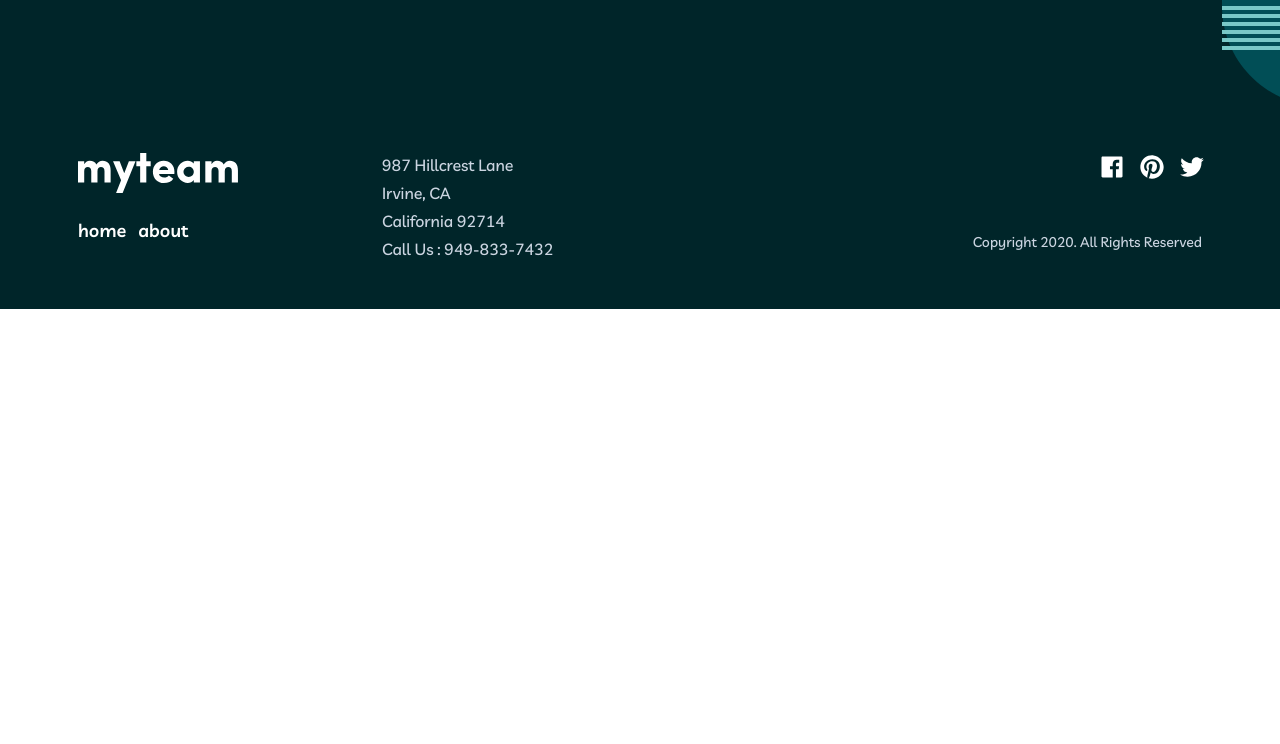
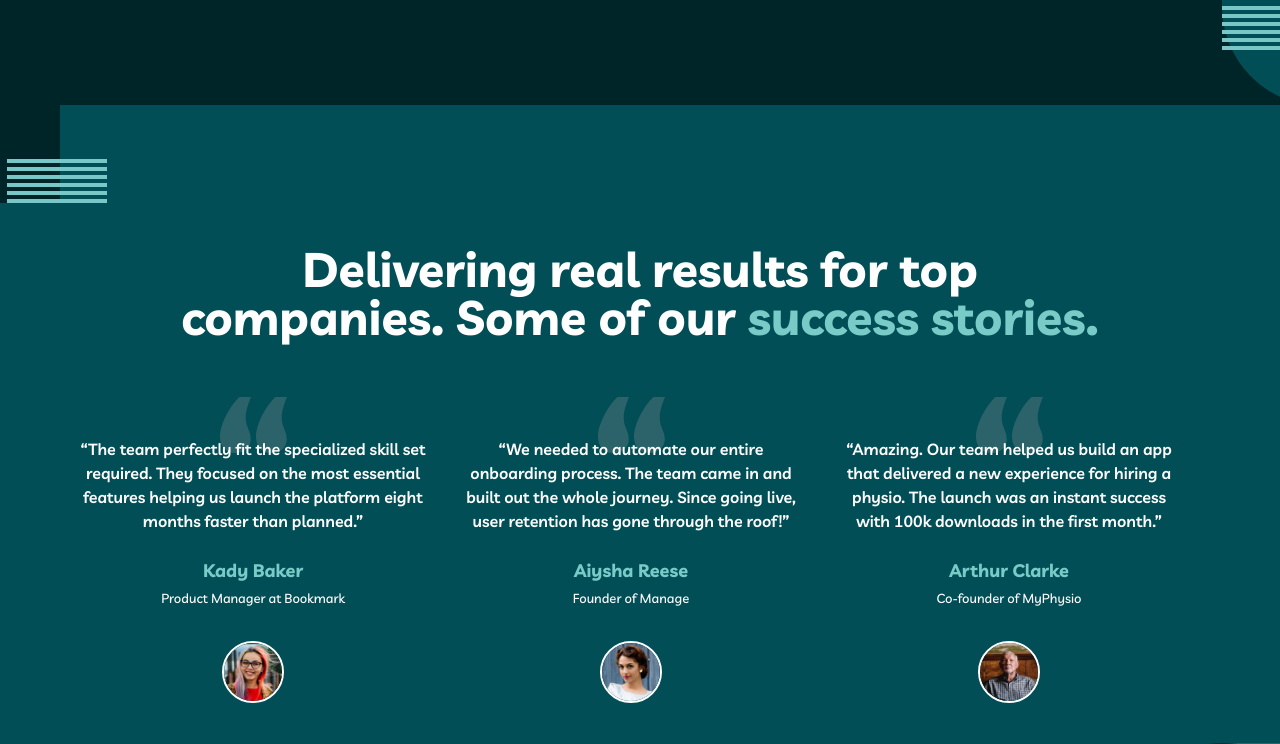
Before and after one commit to SMwebdeveloper/my-team, a Vue app: page / in a window 1280 px wide. Shown: the part 1235-1979 px from the top of the page. Before the commit the page ends 1544 px from the top, so only its background shows below. Built offline with nearby package versions, Linux system fonts and the light colour scheme.

Commit message:
add stories and offer section

```diff
--- a/src/components/Offer.vue
+++ b/src/components/Offer.vue
@@ -12,7 +12,7 @@
           <img src="@/assets/images/cards/cards-1.png" alt="card first image" class="w-[72px] h-[72px] mb-4 md:mb-0 md:mr-6"/>
           <div>
             <h4 class="text-[18px] font-bold text-primaryLight mb-2 md:mb-4 leading-7">Experienced Individuals</h4>
-            <p class="text-base text-white font-semibold leading-6 w-full md:max-w-[478px] lg:-w-[445px]">
+            <p class="description w-full md:max-w-[478px] lg:-w-[445px]">
               Our network is made up of highly experienced professionals who are
               passionate about what they do.
             </p>
@@ -26,7 +26,7 @@
           />
           <div>
             <h4 class="text-[18px] font-bold text-primaryLight mb-2 md:mb-4 leading-7">Easy to Implement</h4>
-            <p class="text-base text-white font-semibold leading-6 w-full md:max-w-[478px] lg:w-[445px]">
+            <p class="description w-full md:max-w-[478px] lg:w-[445px]">
               Our processes have been refined over years of implementation
               meaning our teams always deliver.
             </p>
@@ -36,7 +36,7 @@
           <img src="@/assets/images/cards/cards-3.png" alt="card third image" class="w-[72px] h-[72px] mb-4 md:mb-0 md:mr-6"/>
           <div>
             <h4 class="text-[18px] font-bold text-primaryLight mb-2 md:mb-4 leading-7">Enhanced Productivity</h4>
-            <p class="text-base text-white font-semibold leading-6 w-full md:max-w-[478px] lg:w-[445px]">
+            <p class="description w-full md:max-w-[478px] lg:w-[445px]">
               Our customized platform with in-built analytics helps you manage
               your distributed teams.
             </p>
--- /dev/null
+++ b/src/components/Stories.vue
@@ -0,0 +1,76 @@
+<template>
+  <section class="bg-primaryColor pb-40 pt-[140px] md:py-[100px] lg:py-[140px]">
+    <div class="project-container relative before:absolute before:top-[-140px] before:md:top-[-100px] before:lg:top-[-31%] before:left-0 before:lg:left-[-70px] before:w-[147px] before:h-[100px] before:bg-aboutIcon2 before:bg-no-repeat after:absolute after:bottom-[-260px] after:md:bottom-[-200px] after:lg:bottom-[-240px] after:right-0 after:lg:right-[-6%] after:w-[200px] after:h-[200px] after:bg-aboutIcon3 after:bg-no-repeat">
+      <h2
+        class="second-title w-[327px] md:w-[573px] lg:w-[932px] mb-12 lg:mb-14 mx-auto text-center"
+      >
+        Delivering real results for top companies. Some of our
+        <span class="text-raptureBlue">success stories.</span>
+      </h2>
+      <div class="flex flex-col lg:flex-row gap-y-12 lg:gap-y-0 lg:gap-x-7">
+        <div
+          class="bg-iconQuotes bg-no-repeat pt-10 text-center"
+          style="background-position-x: center; background-position-y: top"
+        >
+          <p class="description w-[327px] md:w-full lg:w-[350px] mb-4 lg:mb-6 mx-auto md:mx-0">
+            “The team perfectly fit the specialized skill set required. They
+            focused on the most essential features helping us launch the
+            platform eight months faster than planned.”
+          </p>
+          <h5 class="text-[18px] font-bold text-raptureBlue leading-7">
+            Kady Baker
+          </h5>
+          <span
+            class="text-[13px] font-medium text-white inline-block mb-4 lg:mb-8"
+            >Product Manager at Bookmark</span
+          >
+          <img
+            src="@/assets/images/users/user-1.png"
+            alt="user image"
+            class="w-[62px] h-[62px] rounded-full border-2 border-white mx-auto"
+          />
+        </div>
+        <div
+          class="bg-iconQuotes bg-no-repeat pt-10 text-center"
+          style="background-position-x: center; background-position-y: top"
+        >
+          <p class="description w-[327px] md:w-full lg:w-[350px] mb-4 lg:mb-6 mx-auto md:mx-0">
+            “We needed to automate our entire onboarding process. The team came in and built out the whole journey. Since going live, user retention has gone through the roof!”
+          </p>
+          <h5 class="text-[18px] font-bold text-raptureBlue leading-7">
+            Aiysha Reese
+          </h5>
+          <span
+            class="text-[13px] font-medium text-white inline-block mb-4 lg:mb-8"
+            >Founder of Manage</span
+          >
+          <img
+            src="@/assets/images/users/user-2.png"
+            alt="user image"
+            class="w-[62px] h-[62px] rounded-full border-2 border-white mx-auto"
+          />
+        </div>
+        <div
+          class="bg-iconQuotes bg-no-repeat pt-10 text-center"
+          style="background-position-x: center; background-position-y: top"
+        >
+          <p class="description w-[327px] md:w-full lg:w-[350px] mb-4 lg:mb-6 mx-auto md:mx-0">
+            “Amazing. Our team helped us build an app that delivered a new experience for hiring a physio. The launch was an instant success with 100k downloads in the first month.”
+          </p>
+          <h5 class="text-[18px] font-bold text-raptureBlue leading-7">
+            Arthur Clarke
+          </h5>
+          <span
+            class="text-[13px] font-medium text-white inline-block mb-4 lg:mb-8"
+            >Co-founder of MyPhysio</span
+          >
+          <img
+            src="@/assets/images/users/user-3.png"
+            alt="user image"
+            class="w-[62px] h-[62px] rounded-full border-2 border-white mx-auto"
+          />
+        </div>
+      </div>
+    </div>
+  </section>
+</template>
--- a/src/main.css
+++ b/src/main.css
@@ -28,3 +28,7 @@ body {
 .second-title {
     @apply text-[32px] lg:text-5xl font-bold  leading-[32px] text-white
 }
+
+.description {
+    @apply text-base text-white font-semibold leading-6
+}
--- a/src/views/Home.vue
+++ b/src/views/Home.vue
@@ -2,9 +2,11 @@
     <div>
         <home-hero/>
         <offer/>
+        <stories/>
     </div>
 </template>
 <script setup>
 import HomeHero from '../components/HomeHero.vue';
 import Offer from '../components/Offer.vue';
+import Stories from '../components/Stories.vue'
 </script>
--- a/tailwind.config.js
+++ b/tailwind.config.js
@@ -20,6 +20,9 @@ module.exports = {
         'headerCircle': "url('@/assets/images/svg/header-circle.svg')",
         'headerCircle2': "url('@/assets/images/svg/header-circle-2.svg')",
         'aboutIcon9': "url('@/assets/images/svg/about-icon-9.svg')",
+        'iconQuotes': "url('@/assets/images/cards/icon-quotes.png')",
+        'aboutIcon2': "url('@/assets/images/svg/about-icon-2.svg')",
+        'aboutIcon3': "url('@/assets/images/svg/about-icon-3.svg')",
       }
     },
 
```
